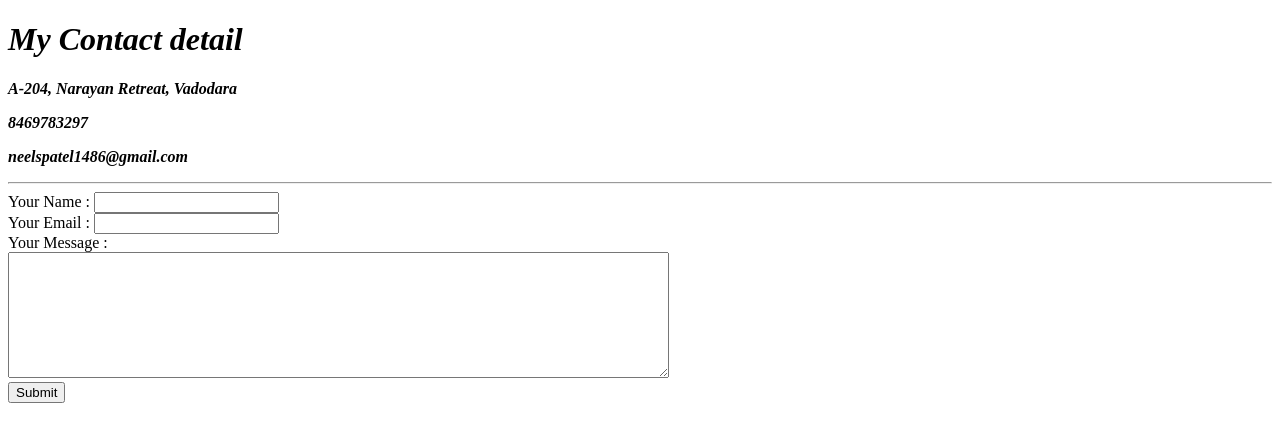
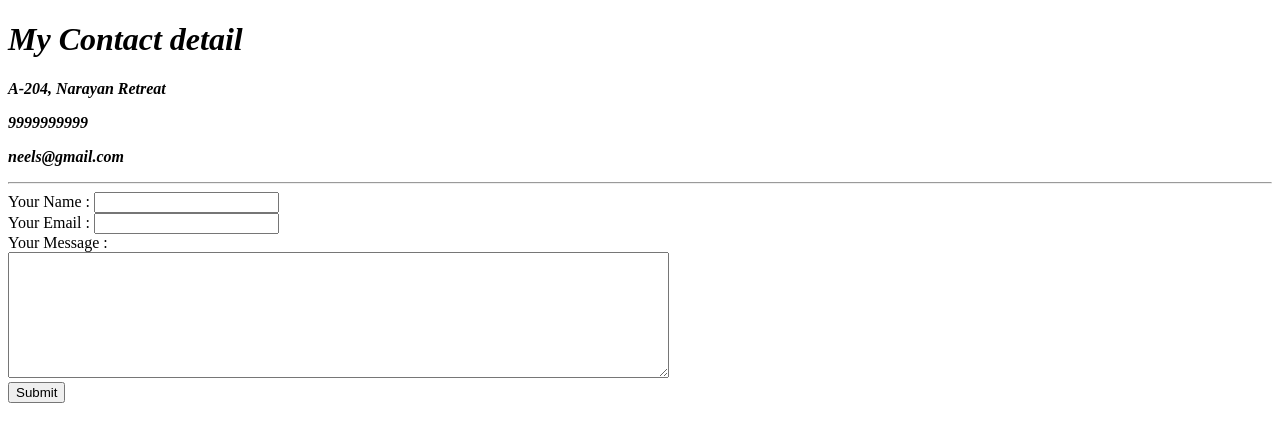
Before and after one commit to kavyapatel-hub/cv, a plain HTML site: page contact.html in a window 1280 px wide. Drawn offline with Linux system fonts and the light colour scheme.

Commit message:
Update contact.html

```diff
--- a/contact.html
+++ b/contact.html
@@ -10,9 +10,9 @@
   <strong>
     <em>
       <h1>My Contact detail</h1>
-      <p>A-204, Narayan Retreat, Vadodara</p>
-      <p>8469783297</p>
-      <p>neelspatel1486@gmail.com</p>
+      <p>A-204, Narayan Retreat</p>
+      <p>9999999999</p>
+      <p>neels@gmail.com</p>
     </em>
   </strong>
   <hr>
```
